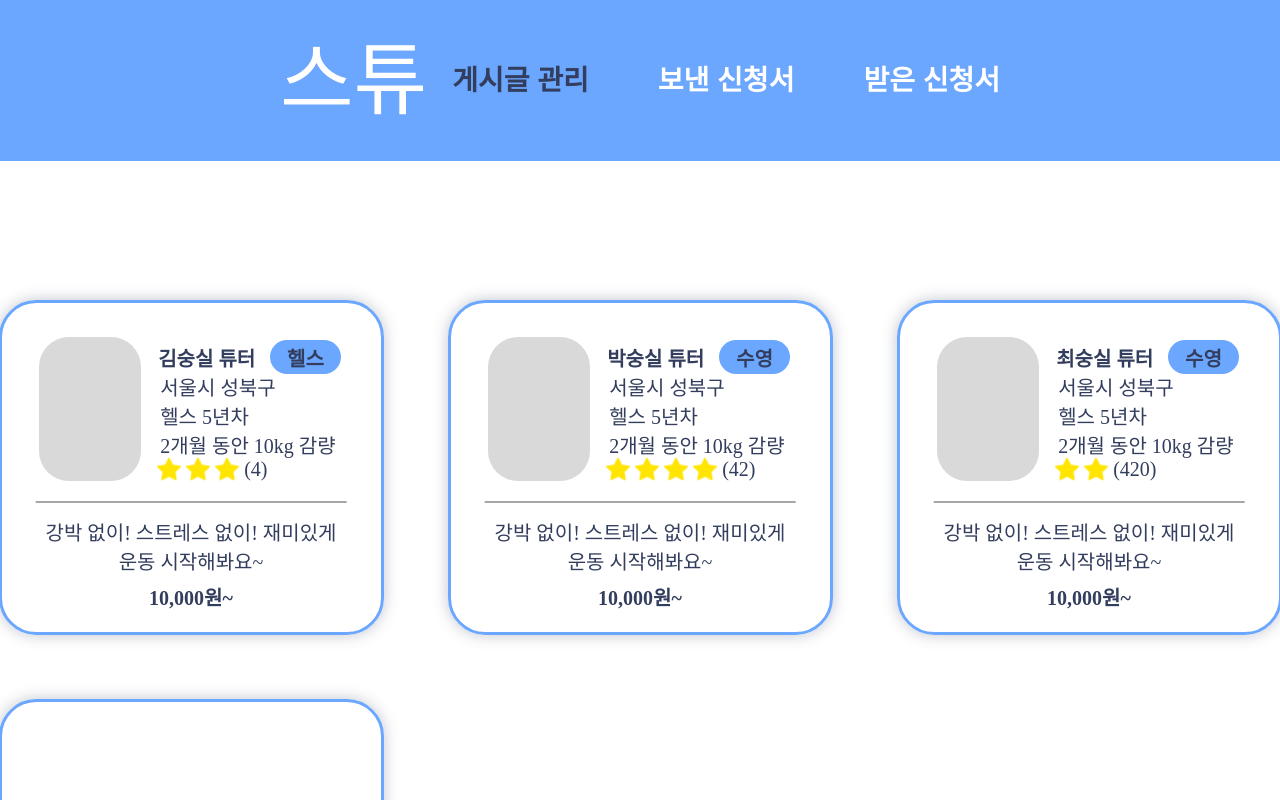
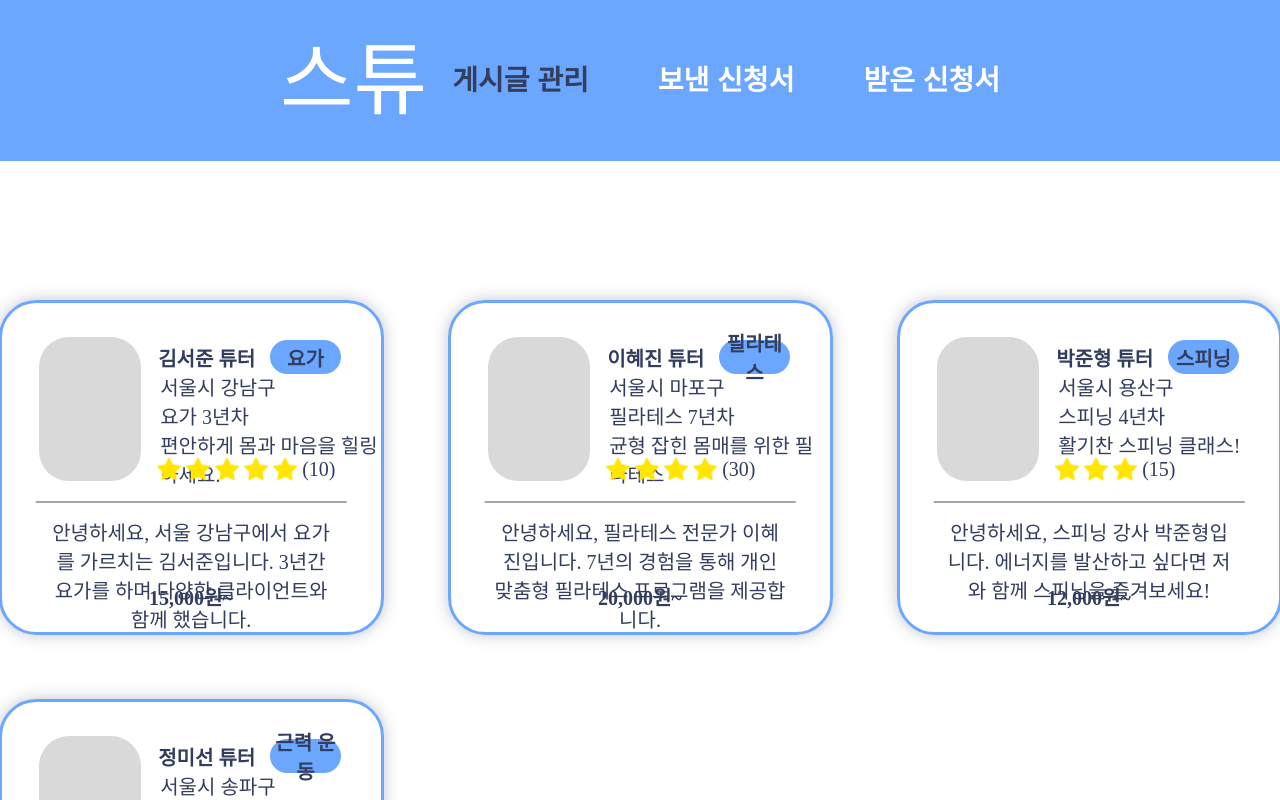
Before and after one commit to qkrcodus/stew-client, a React (Vite) app: page /postmanagement in a window 1280 px wide. Shown: the top 800 px of the page. Built offline with nearby package versions, Linux system fonts and the light colour scheme; a web font is replaced by a local one.

Commit message:
feat: MyDetail 컴포넌트, mydata 더미데이터 추가

```diff
--- a/src/components/postManagement/PostContainer.jsx
+++ b/src/components/postManagement/PostContainer.jsx
@@ -2,6 +2,7 @@ import React from 'react'
 import styled from 'styled-components'
 import stars from '../../assets/images/star-fill.png';
 import { useNavigate } from 'react-router-dom';
+import { tutorData } from '../../data/tutordata';
 
 const PostBox=styled.div`
     position: absolute;
@@ -164,35 +165,29 @@ const PlusButton = styled(Rectangle)`
     height: 3.5rem;
   }
 `
-const PostContainer = () => {
+const PostContainer = ({ data }) => {
     const navigate=useNavigate();
-    const boxes = [
-        { id: 1, name: '김숭실 튜터', type: '헬스', location: '서울시 성북구', activity: '헬스 5년차', weight: '2개월 동안 10kg 감량', rating: 3, reviewNum: 4, comment: '강박 없이! 스트레스 없이! 재미있게 운동 시작해봐요~' ,price: '10,000원'},
-        { id: 2, name: '박숭실 튜터', type: '수영', location: '서울시 성북구', activity: '헬스 5년차', weight: '2개월 동안 10kg 감량', rating: 4, reviewNum: 42, comment: '강박 없이! 스트레스 없이! 재미있게 운동 시작해봐요~' ,price: '10,000원' },
-        { id: 3, name: '최숭실 튜터', type: '수영', location: '서울시 성북구', activity: '헬스 5년차', weight: '2개월 동안 10kg 감량', rating: 2, reviewNum: 420, comment: '강박 없이! 스트레스 없이! 재미있게 운동 시작해봐요~' ,price: '10,000원' },
-        { id: 4, name: 'plus', location: '', activity: '', weight: '', rating: 0, price: '' },
-    ]
     const handleBoxClick=(id)=>{
         navigate(`/tutordetail/${id}`);
     }
   return (
 <PostBox>
-    {boxes.map((box)=>
+       {data.map((box) => (
         box.name === 'plus' ? (
           <PlusButton key={box.id}>
             <svg xmlns="http://www.w3.org/2000/svg" width="41" height="41" viewBox="0 0 41 41" fill="none">
               <path d="M20.5 0.5C21.8807 0.5 23 1.61929 23 3V18H38C39.3807 18 40.5 19.1193 40.5 20.5C40.5 21.8807 39.3807 23 38 23H23V38C23 39.3807 21.8807 40.5 20.5 40.5C19.1193 40.5 18 39.3807 18 38V23H3C1.61929 23 0.5 21.8807 0.5 20.5C0.5 19.1193 1.61929 18 3 18H18V3C18 1.61929 19.1193 0.5 20.5 0.5Z" fill="#6BA6FF"/>
             </svg>
           </PlusButton>
-      ) :
-      ( <Rectangle key={box.id} onClick={()=>handleBoxClick(box.id)}>
+        ) : (
+          <Rectangle key={box.id} onClick={() => handleBoxClick(box.id)}>
             <BoxContent>
               <Thumbnail />
               <Name>{box.name}<Type>{box.type}</Type></Name>
               <Info>
                 <div>{box.location}</div>
-                <div>{box.activity}</div>
-                <div>{box.weight}</div>
+                <div>{box.experience}</div>
+                <div>{box.introduction}</div>
               </Info>
               <RatingContainer>
                 {Array.from({ length: box.rating }, (_, index) => (
@@ -202,11 +197,12 @@ const PostContainer = () => {
               </RatingContainer>
               <Line></Line>
               <Comment>
-                <div>{box.comment}</div>
+                <div>{box.bio}</div>
               </Comment>
               <Price><div>{box.price}~</div></Price>
             </BoxContent>
           </Rectangle>
+        )
       ))}
 </PostBox>
   )
--- a/src/components/postManagement/Posts.jsx
+++ /dev/null
@@ -1,21 +0,0 @@
-import React from 'react'
-import HeaderForPages from '../HeaderForPages'
-import styled from 'styled-components'
-import PostContainer from './PostContainer'
-
-const PostManagementContainer=styled.div`
-    position: relative;
-    display: flex;
-    flex-direction: column;
-    align-items: center;
-`
-const Posts = () => {
-  return (
-    <PostManagementContainer>
-    <HeaderForPages forPostManagement={true}/>
-    <PostContainer/>
-    </PostManagementContainer>
-  )
-}
-
-export default Posts
--- /dev/null
+++ b/src/data/mydata.js
@@ -0,0 +1,62 @@
+export const mydata = [
+    {
+        id: 1,
+        name: '김서준 튜터',
+        gender: '남자',
+        age: 25,
+        location: '서울시 강남구',
+        type: '요가',
+        price: '15,000원',
+        experience: '요가 3년차',
+        introduction: '편안하게 몸과 마음을 힐링하세요.',
+        bio: '안녕하세요, 서울 강남구에서 요가를 가르치는 김서준입니다. 3년간 요가를 하며 다양한 클라이언트와 함께 했습니다.',
+        rating: 5,
+        reviewNum: 10,
+        gyminfo: '전문적인 요가 자세와 호흡법을 알려드립니다.',
+    },
+    {
+        id: 2,
+        name: '이혜진 튜터',
+        gender: '여자',
+        age: 32,
+        location: '서울시 마포구',
+        type: '필라테스',
+        price: '20,000원',
+        experience: '필라테스 7년차',
+        introduction: '균형 잡힌 몸매를 위한 필라테스',
+        bio: '안녕하세요, 필라테스 전문가 이혜진입니다. 7년의 경험을 통해 개인 맞춤형 필라테스 프로그램을 제공합니다.',
+        rating: 4,
+        reviewNum: 30,
+        gyminfo: '정확한 필라테스 동작과 자세 교정을 도와드립니다.',
+    },
+    {
+        id: 3,
+        name: '박준형 튜터',
+        gender: '남자',
+        age: 29,
+        location: '서울시 용산구',
+        type: '스피닝',
+        price: '12,000원',
+        experience: '스피닝 4년차',
+        introduction: '활기찬 스피닝 클래스!',
+        bio: '안녕하세요, 스피닝 강사 박준형입니다. 에너지를 발산하고 싶다면 저와 함께 스피닝을 즐겨보세요!',
+        rating: 3,
+        reviewNum: 15,
+        gyminfo: '다양한 스피닝 프로그램과 맞춤형 운동을 제공합니다.',
+    },
+    {
+        id: 4,
+        name: '정미선 튜터',
+        gender: '여자',
+        age: 27,
+        location: '서울시 송파구',
+        type: '근력 운동',
+        price: '18,000원',
+        experience: '근력 운동 6년차',
+        introduction: '강력한 근력 운동으로 자신감을!',
+        bio: '안녕하세요, 근력 운동 전문 트레이너 정미선입니다. 개인의 체력에 맞춰 근력 운동을 진행합니다.',
+        rating: 4,
+        reviewNum: 25,
+        gyminfo: '체계적인 근력 운동 프로그램을 제공합니다.',
+    }
+];
--- a/src/pages/FindTutor.jsx
+++ b/src/pages/FindTutor.jsx
@@ -3,7 +3,7 @@ import Navbar from '../components/findTutor/Navbar'
 import HeaderForPages from '../components/HeaderForPages'
 import styled from 'styled-components'
 import PostContainer from '../components/postManagement/PostContainer'
-
+import { tutorData } from '../data/tutordata';
 const FindTutorContainer=styled.div`
     position: relative;
 `
@@ -20,7 +20,7 @@ const FindTutor = () => {
     <HeaderForPages/>
     <Navbar/>
     <ShowTutor>
-    <PostContainer/>
+    <PostContainer data={tutorData} />
     </ShowTutor>
     </FindTutorContainer>
   )
--- a/src/pages/PostManagement.jsx
+++ b/src/pages/PostManagement.jsx
@@ -1,10 +1,22 @@
 import React from 'react'
-import Posts from '../components/postManagement/Posts'
-
+import HeaderForPages from '../components/HeaderForPages'
+import styled from 'styled-components'
+import PostContainer from '../components/postManagement/PostContainer'
+import { mydata } from '../data/mydata';
+const PostManagementContainer=styled.div`
+    position: relative;
+    display: flex;
+    flex-direction: column;
+    align-items: center;
+    height: 216rem;
+`
 const PostManagement = () => {
     return(
         <>
-        <Posts/>
+         <PostManagementContainer>
+         <HeaderForPages forPostManagement={true}/>
+         <PostContainer data={mydata}/>
+         </PostManagementContainer>
         </>
     )
 }
```
Also changed, not shown: src/pages/MyDetail.jsx (added, +98 -0 lines). Lines whose indentation alone changed are shown as unchanged.
